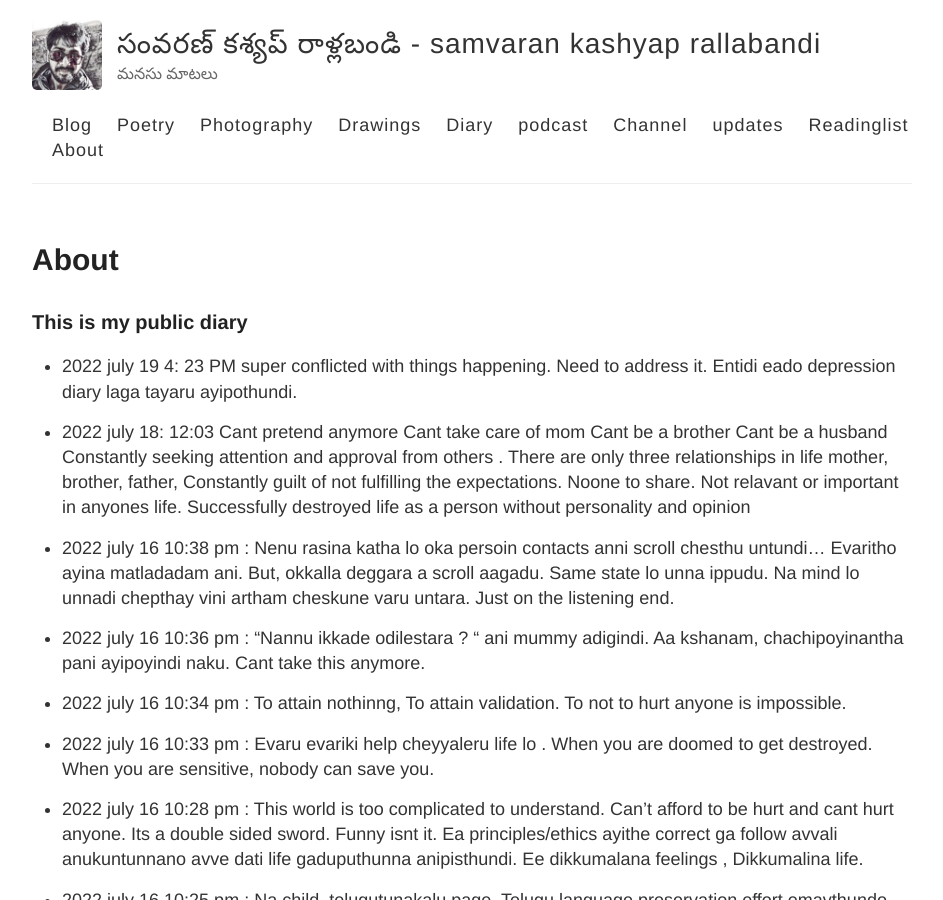
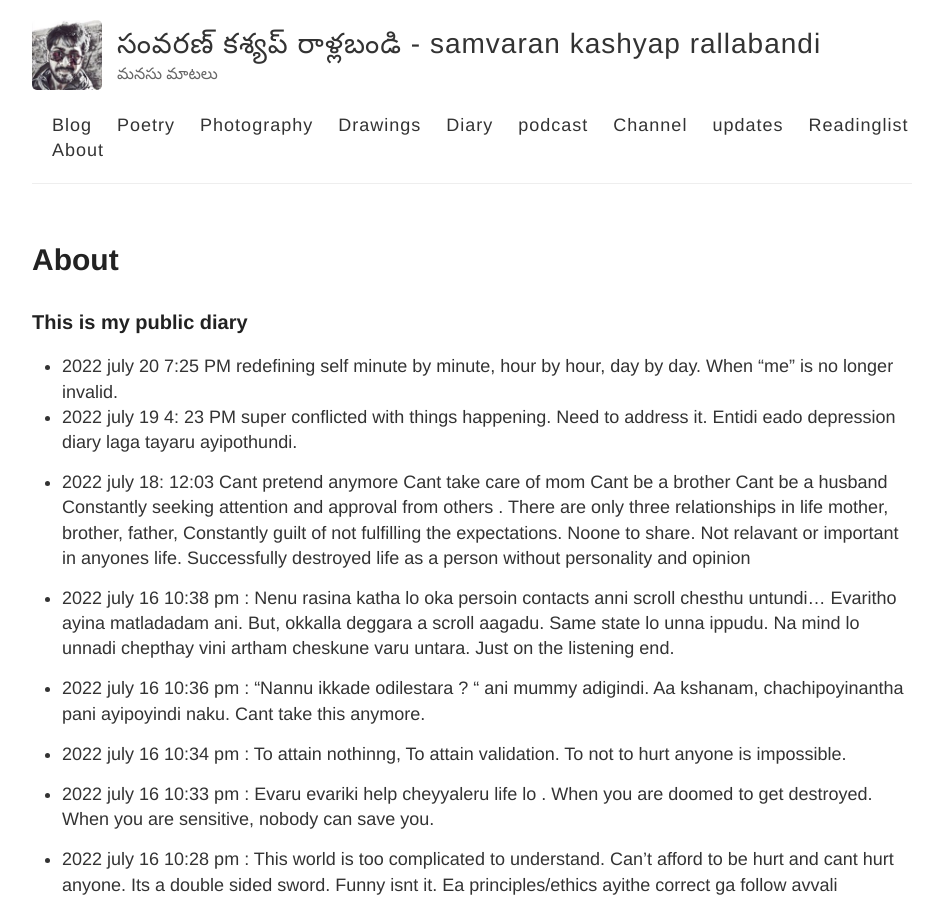
Before and after one commit to rsk/rsk.github.io, a Jekyll site: the page built from updates.md, in a window 1280 px wide and 900 px high. Shown: the whole window, without its empty margins (168-1111 px from the left). Built offline with Jekyll 4.4.1, drawn with Linux system fonts in a browser that asks for light colours; comment, search, counter and statistics services are not loaded.

Commit message:
Update updates.md

```diff
--- a/updates.md
+++ b/updates.md
@@ -6,6 +6,7 @@ permalink: /updates/
 
 
 ### This is my public diary
+- 2022 july 20 7:25 PM redefining self minute by minute, hour by hour, day by day. When "me" is no longer invalid.
 - 2022 july 19 4: 23 PM super conflicted with things happening. Need to address it.
 Entidi eado depression diary laga tayaru ayipothundi.
 - 2022 july 18: 12:03
```
